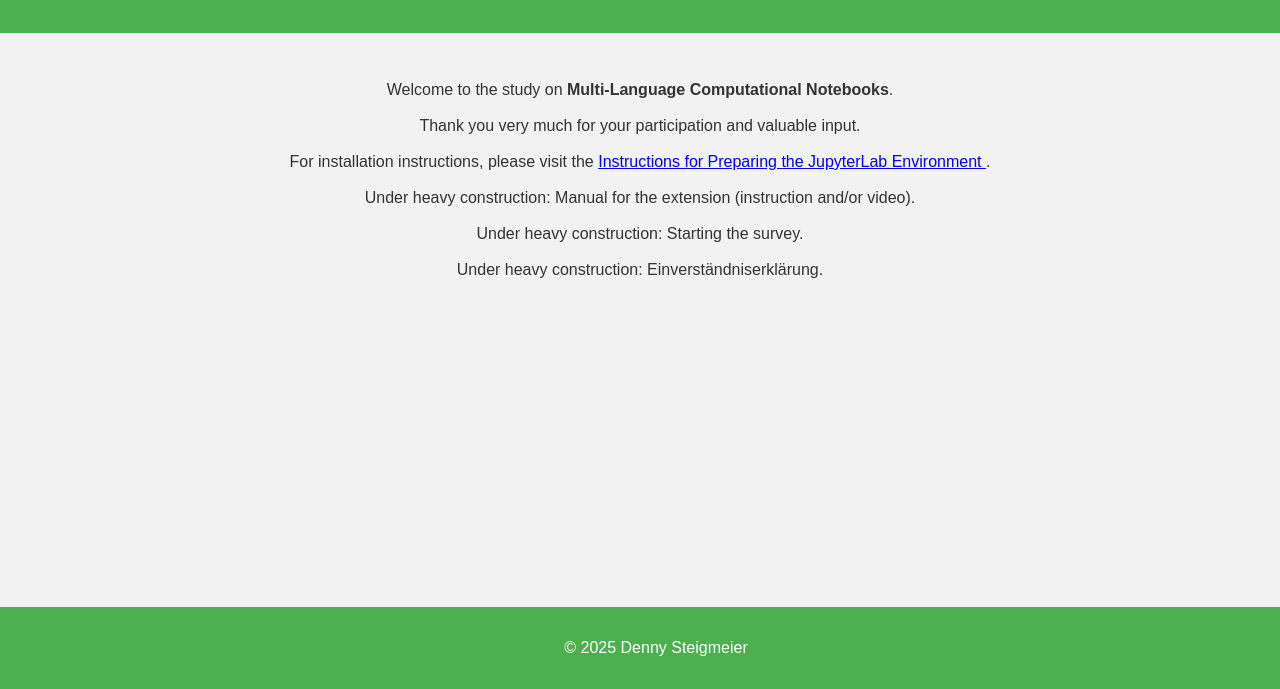
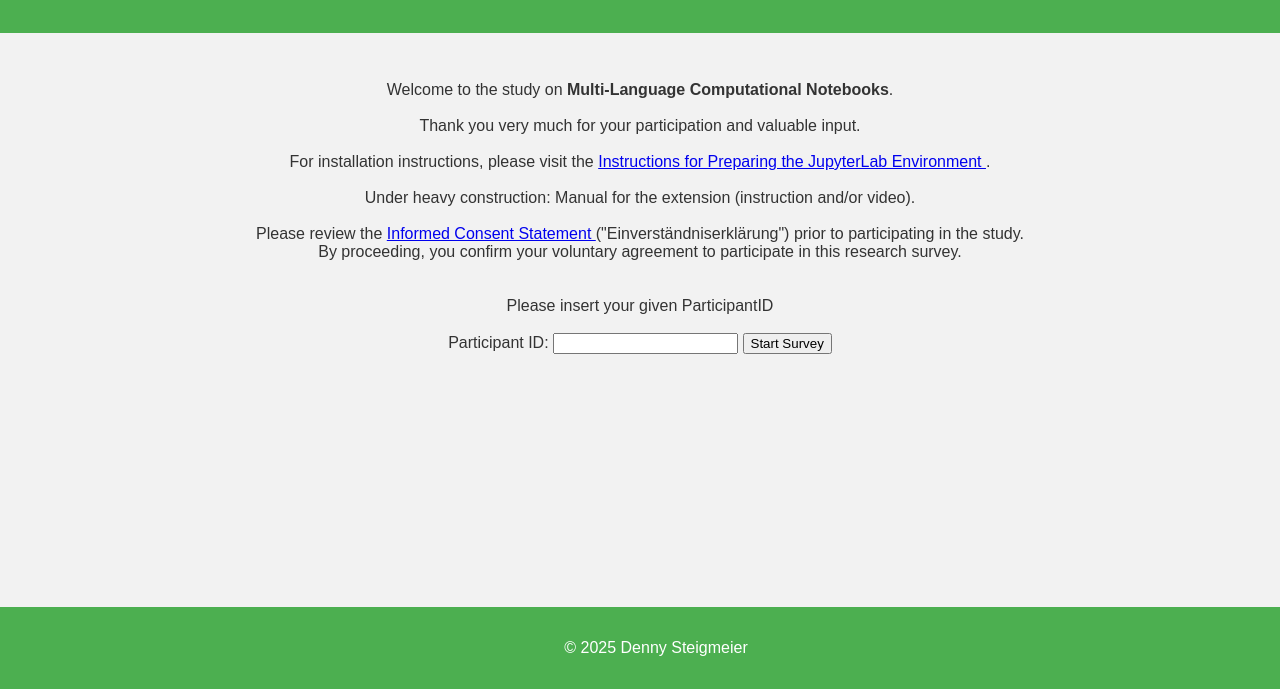
Before and after one commit to PhonsoVanCode/Multi-Language-Computational-Notebooks, a plain HTML site: page index.html in a window 1280 px wide. Shown: the part 111-800 px from the top of the page. Drawn offline with Linux system fonts and the light colour scheme.

Commit message:
Update index.html

```diff
--- a/index.html
+++ b/index.html
@@ -5,6 +5,7 @@
   <meta charset="UTF-8">
   <title>Multi Language Computational Notebooks</title>
   <link rel="stylesheet" href="style.css">
+  <script src="javascript.js"></script>
 </head>
 
 <body>
@@ -31,11 +32,21 @@
       Under heavy construction: Manual for the extension (instruction and/or video).<br>
       <br>
 
-      Under heavy construction: Starting the survey.<br>
+      Please review the
+      <a href="https://github.com/DNNYSTGMR/Multi-Language-Computational-Notebooks/blob/development/Informed%20Consent%20Generator.pdf">
+        Informed Consent Statement
+      </a>("Einverständniserklärung") prior to participating in the study.<br>
+      By proceeding, you confirm your voluntary agreement to participate in this research survey.<br>
+      <br>
       <br>
 
-      Under heavy construction: Einverständniserklärung.<br>
+      Please insert your given ParticipantID<br>
       <br>
+      <label for="participantID">Participant ID:</label>
+      <input type="text" id="participantID" name="participantID">
+      <button id="startSurveyBtn">Start Survey</button>
+      <br>
+      <a id="surveyLink"></a>
 
     </p>
   </main>
```
